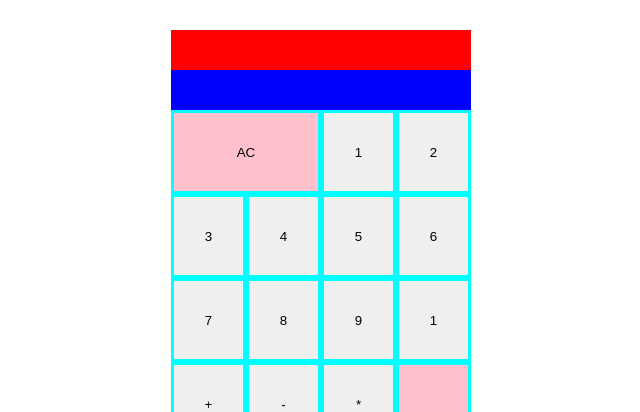
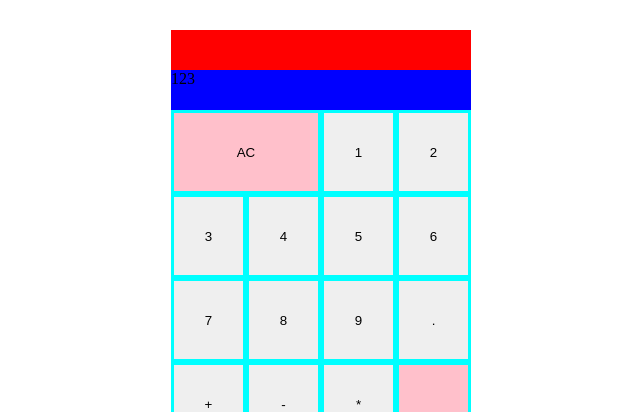
Before and after one commit to xAdvitya/calculator, a React (Create React App) app: page / in a window 1280 px wide. Shown: the part 120-532 px from the top of the page, without its empty margins (319-959 px from the left). Built offline with nearby package versions, Linux system fonts and the light colour scheme.

Commit message:
new changes

```diff
--- a/src/components/Board.js
+++ b/src/components/Board.js
@@ -4,11 +4,13 @@ import Display from "./Display";
 import Grid from "./Grid/Grid";
 
 export class Board extends Component {
+  changeDisplay(title) {}
+
   render() {
     return (
       <div className="board">
         <Formula />
-        <Display />
+        <Display changeDisplay={this.changeDisplay()} />
         <Grid />
       </div>
     );
--- a/src/components/Display.js
+++ b/src/components/Display.js
@@ -1,8 +1,12 @@
 import React, { Component } from "react";
 
 export class Display extends Component {
+  state = {
+    title: "123"
+  };
+
   render() {
-    return <div style={displayStyle} />;
+    return <div style={displayStyle}>{this.state.title}</div>;
   }
 }
 
--- a/src/components/Grid/Grid.js
+++ b/src/components/Grid/Grid.js
@@ -51,8 +51,8 @@ const button = [
     title: "="
   },
   {
-    id: 1,
-    title: "1"
+    id: "decimal",
+    title: "."
   },
   {
     id: "plus",
@@ -77,7 +77,11 @@ export class Grid extends Component {
     return (
       <div id="grid">
         {button.map(button => {
-          return <button id={button.id}>{button.title}</button>;
+          return (
+            <button key={button.id} id={button.id}>
+              {button.title}
+            </button>
+          );
         })}
       </div>
     );
```
Also changed, not shown: 1 other file (tests, documents, lock files or other folders).
